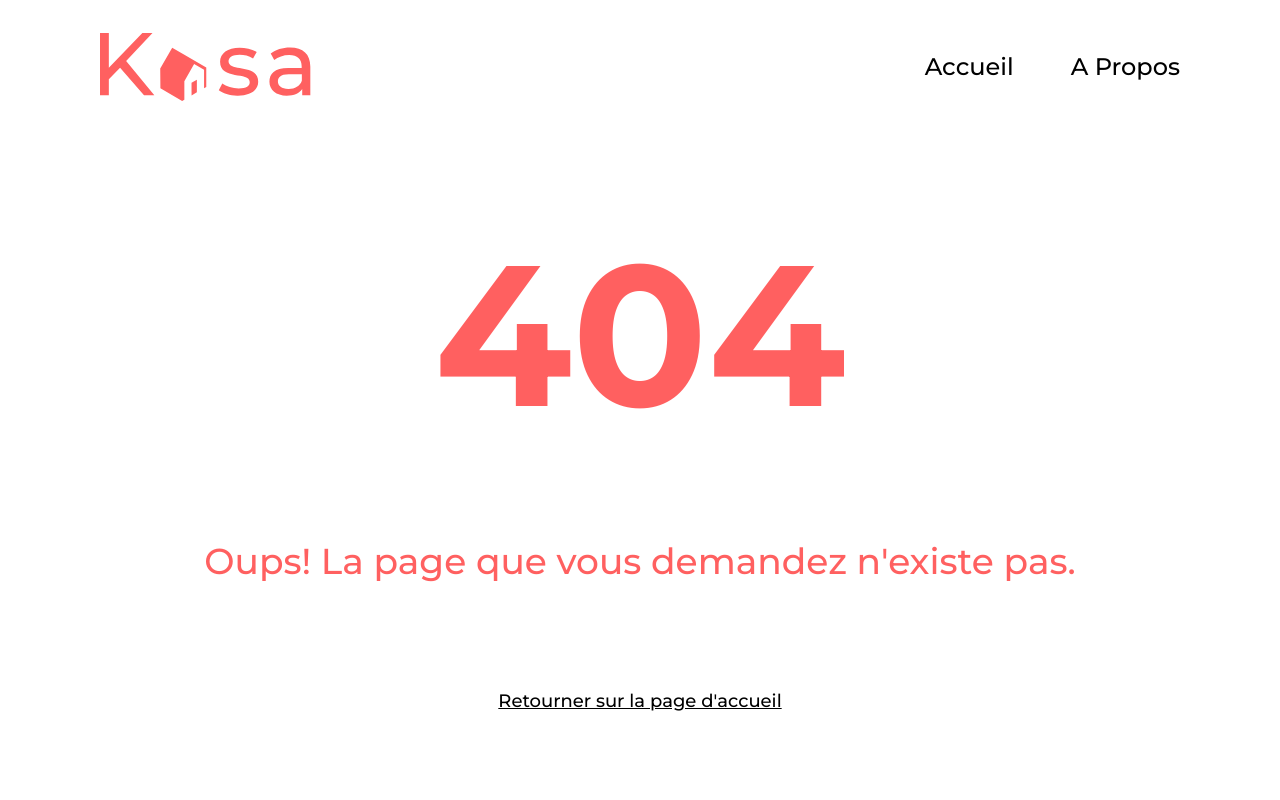
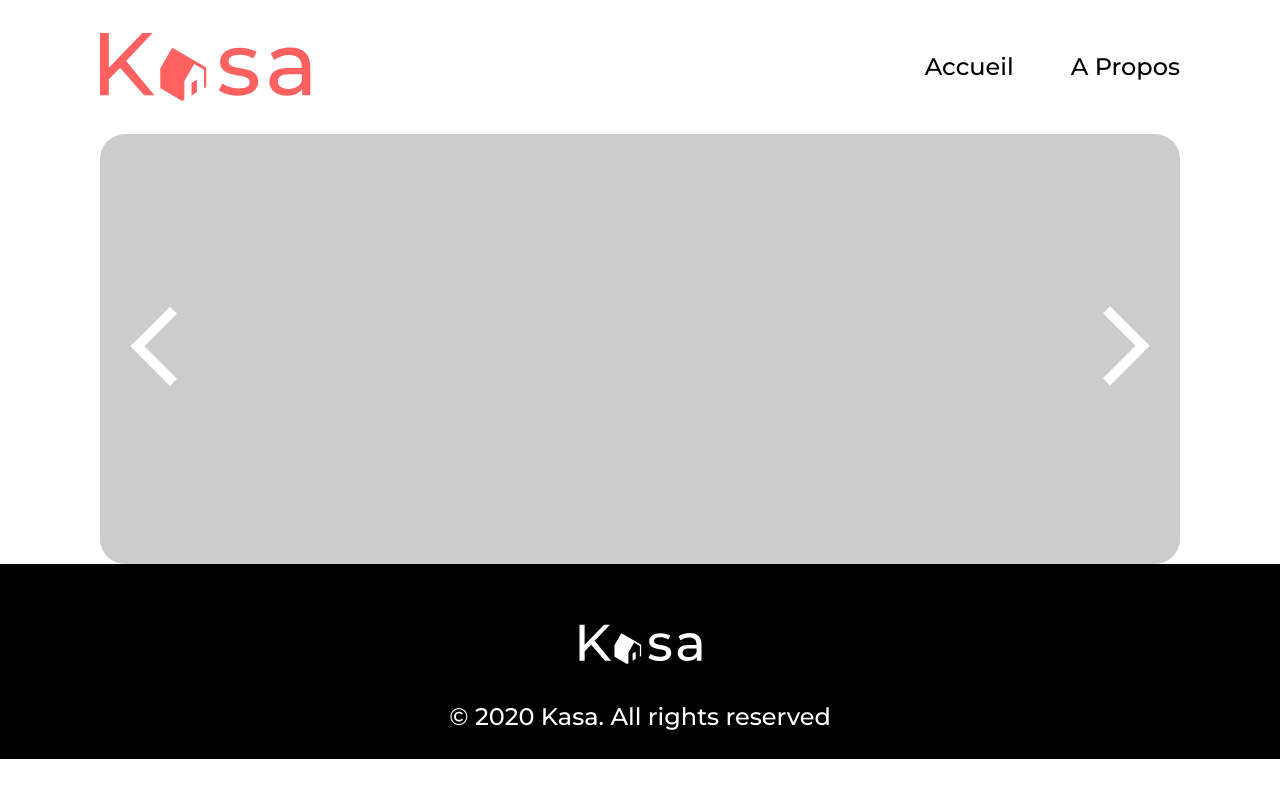
Before and after one commit to ClementSellyPro/kasa-app, a React (Vite) app: page /fiche in a window 1280 px wide. Before the commit this address had no page. Shown: the top 800 px of the page. Built offline with nearby package versions, Linux system fonts and the light colour scheme.

Commit message:
Starting page Fiche.jsx and the Slideshow component

```diff
--- a/src/App.jsx
+++ b/src/App.jsx
@@ -5,6 +5,7 @@ import About from "./pages/About";
 import Footer from "./components/Footer/Footer";
 import NotFound from "./components/NotFound/NotFound";
 import Header from "./components/Header/Header";
+import Fiche from "./pages/Fiche";
 
 function App() {
   return (
@@ -14,6 +15,7 @@ function App() {
         <Routes>
           <Route index element={<Home />} />
           <Route path="about" element={<About />} />
+          <Route path="fiche" element={<Fiche />} />
 
           <Route path="*" element={<NotFound />} />
         </Routes>
--- a/src/App.scss
+++ b/src/App.scss
@@ -0,0 +1,3 @@
+main {
+  padding: 0px 100px;
+}
--- a/src/components/AboutItemList/AboutItemList.jsx
+++ b/src/components/AboutItemList/AboutItemList.jsx
@@ -1,6 +1,6 @@
 import { useEffect, useState } from "react";
-import AboutItem from "../AboutItem/AboutItem";
 import styles from "./AboutItemList.module.scss";
+import Collapse from "../Collapse/Collapse";
 
 export default function AboutItemList() {
   const [aboutData, setAboutData] = useState([]);
@@ -12,8 +12,8 @@ export default function AboutItemList() {
   }, []);
   return (
     <div className={styles.aboutItemList}>
-      {aboutData.map((item) => (
-        <AboutItem title={item.title} text={item.text} />
+      {aboutData.map((item, index) => (
+        <Collapse key={index} title={item.title} text={item.text} />
       ))}
     </div>
   );
--- a/src/components/AboutItemList/AboutItemList.module.scss
+++ b/src/components/AboutItemList/AboutItemList.module.scss
@@ -2,7 +2,7 @@
   display: flex;
   flex-direction: column;
   gap: 30px;
-  padding: 40px 200px;
+  padding: 40px 100px;
 
   @media (max-width: 768px) {
     gap: 20px;
--- a/src/components/Banner/Banner.module.scss
+++ b/src/components/Banner/Banner.module.scss
@@ -1,6 +1,4 @@
 .banner {
-  padding: 0px 100px;
-
   &__container {
     position: relative;
     display: flex;
--- a/src/components/CardList/CardList.jsx
+++ b/src/components/CardList/CardList.jsx
@@ -1,3 +1,4 @@
+import { Link } from "react-router";
 import Card from "../Card/Card";
 import styles from "./CardList.module.scss";
 
@@ -7,7 +8,9 @@ export default function CardList() {
       <section className={styles.cardList__container}>
         <Card />
         <Card />
-        <Card />
+        <Link to={"/fiche"}>
+          <Card />
+        </Link>
         <Card />
       </section>
     </div>
--- a/src/components/CardList/CardList.module.scss
+++ b/src/components/CardList/CardList.module.scss
@@ -1,5 +1,5 @@
 .cardList {
-  padding: 40px 100px;
+  padding: 40px 0;
 
   &__container {
     display: grid;
--- a/src/components/AboutItem/AboutItem.jsx
+++ b/src/components/Collapse/Collapse.jsx
@@ -1,7 +1,7 @@
 import { useState } from "react";
-import styles from "./AboutItem.module.scss";
+import styles from "./Collapse.module.scss";
 
-export default function AboutItem({ title, text }) {
+export default function Collapse({ title, text }) {
   const [isOpen, setIsOpen] = useState(false);
 
   function handleClick(e) {
@@ -16,17 +16,17 @@ export default function AboutItem({ title, text }) {
   }
 
   return (
-    <div className={styles.aboutItem}>
-      <div className={styles.aboutItem__header}>
-        <h2 className={styles.aboutItem__header__title}>{title}</h2>
+    <div className={styles.collapse}>
+      <div className={styles.collapse__header}>
+        <h2 className={styles.collapse__header__title}>{title}</h2>
         <img
-          className={styles.aboutItem__header__icon}
+          className={styles.collapse__header__icon}
           src="/assets/icon/arrow.svg"
           alt="Fleche"
           onClick={(e) => handleClick(e)}
         />
       </div>
-      {isOpen ?? <p className={styles.aboutItem__text_open}>{text}</p>}
+      {isOpen && <p className={styles.collapse__text}>{text}</p>}
     </div>
   );
 }
--- a/src/components/AboutItem/AboutItem.module.scss
+++ b/src/components/Collapse/Collapse.module.scss
@@ -1,4 +1,4 @@
-.aboutItem {
+.collapse {
   &__header {
     display: flex;
     align-items: center;
@@ -22,17 +22,9 @@
   &__text {
     margin: 0;
     padding: 0px;
-    opacity: 0;
-    height: 0px;
-    transition: all 0.2s ease-in-out;
-  }
-
-  &__text_open {
-    margin: 0;
+    background-color: #f6f6f6;
     padding: 30px;
     border-radius: 5px;
     height: fit-content;
-    opacity: 1;
-    background-color: #f6f6f6;
   }
 }
--- /dev/null
+++ b/src/components/Slideshow/Slideshow.jsx
@@ -0,0 +1,18 @@
+import styles from "./Slideshow.module.scss";
+
+export default function FicheBanner() {
+  return (
+    <div className={styles.slideshow}>
+      <div className={styles.slideshow__img}>
+        <img
+          className={styles.slideshow__img__arrowLeft}
+          src="/assets/icon/arrow-left.svg"
+        />
+        <img
+          className={styles.slideshow__img__arrowRight}
+          src="/assets/icon/arrow-right.svg"
+        />
+      </div>
+    </div>
+  );
+}
--- /dev/null
+++ b/src/components/Slideshow/Slideshow.module.scss
@@ -0,0 +1,19 @@
+.slideshow {
+  &__img {
+    position: relative;
+    height: 430px;
+    border-radius: 25px;
+    background-color: rgba($color: #000000, $alpha: 0.2);
+
+    &__arrowLeft {
+      position: absolute;
+      left: 30px;
+      top: 40%;
+    }
+    &__arrowRight {
+      position: absolute;
+      right: 30px;
+      top: 40%;
+    }
+  }
+}
--- /dev/null
+++ b/src/pages/Fiche.jsx
@@ -0,0 +1,9 @@
+import Slideshow from "../components/Slideshow/Slideshow";
+
+export default function Fiche() {
+  return (
+    <>
+      <Slideshow />
+    </>
+  );
+}
```
Also changed, not shown: public/assets/icon/arrow-left.svg (added), public/assets/icon/arrow-right.svg (added).
